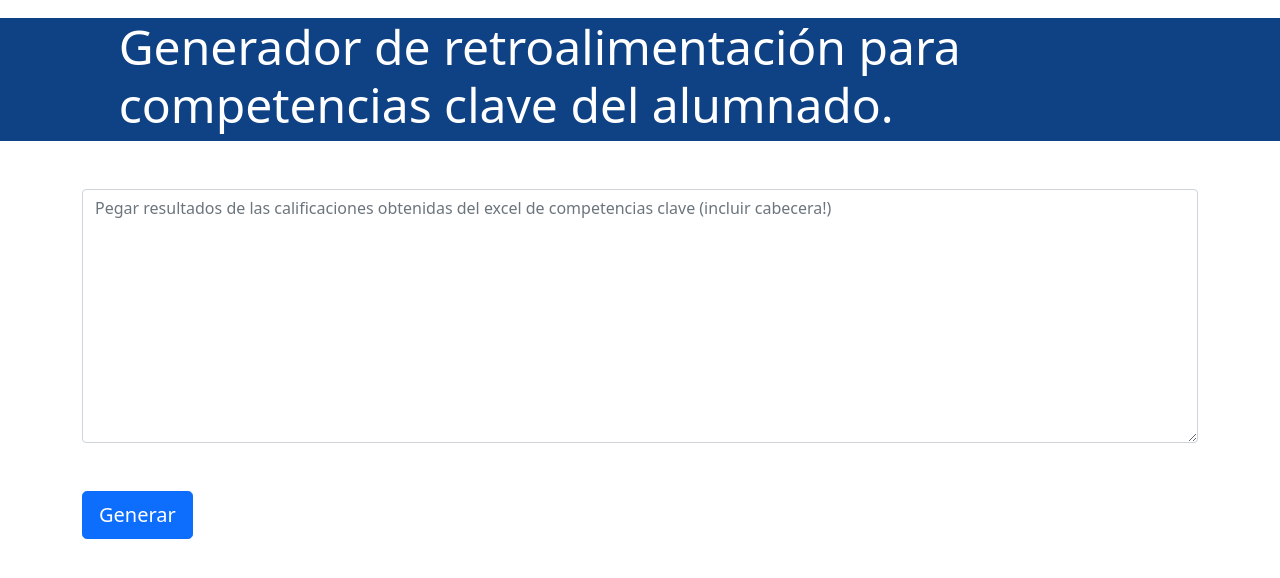
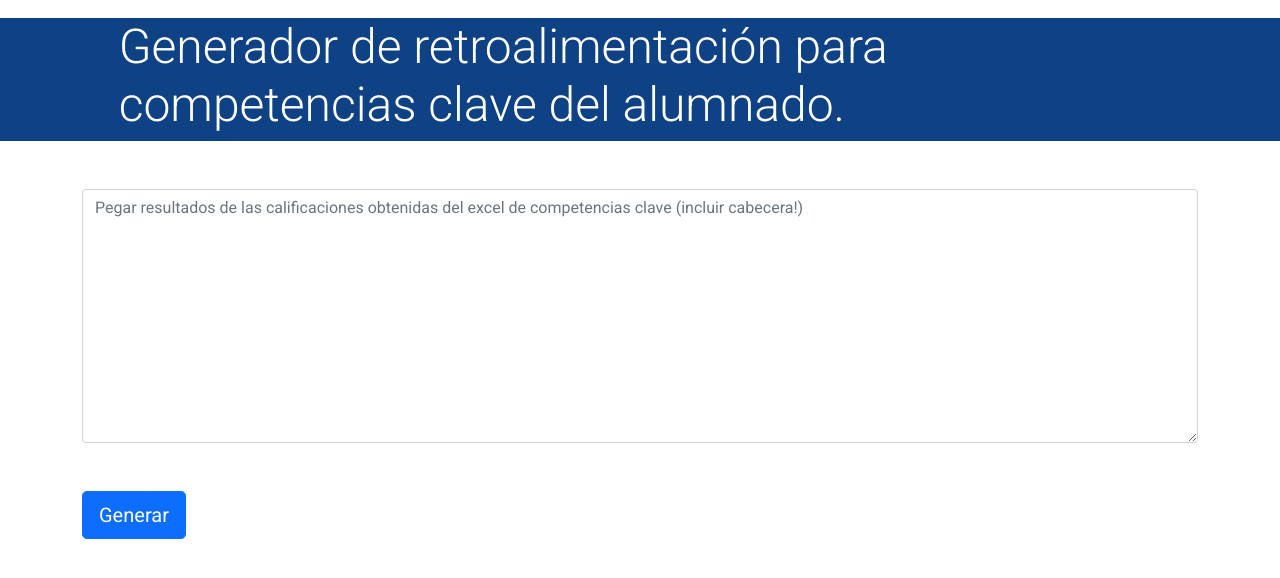
Before and after one commit to anderfrago/prompt-cc-feedback, a plain HTML site: page index.html in a window 1280 px wide. Shown: the part 98-676 px from the top of the page. Drawn offline with nearby package versions, Linux system fonts and the light colour scheme.

Commit message:
Update index.html

```diff
--- a/index.html
+++ b/index.html
@@ -10,15 +10,14 @@
     <link rel="preconnect" href="https://fonts.gstatic.com" crossorigin>
     <link href="https://fonts.googleapis.com/css2?family=Roboto:ital,wght@0,100..900;1,100..900&display=swap" rel="stylesheet">
     <style>
-       font-family: "Roboto" !important;
-       font-weight: 400 !important;
-        .display-5 {
+
+       body {
               font-family: "Roboto", sans-serif !important;
               font-optical-sizing: auto  !important;
               font-weight: 400  !important;
               font-style: normal  !important;
         }
-        .btn-primary {
+        .nire-btn-primary {
             background-color: "#0f4185" !important;
         }
     </style>
@@ -47,7 +46,7 @@
                     <form class="form">
                         <textarea class="form-control" rows="10" cols="50"
                             placeholder="Pegar resultados de las calificaciones obtenidas del excel de competencias clave (incluir cabecera!)"></textarea>
-                        <button class="my-5 btn btn-primary btn-lg btn-block " type="submit">Generar</button>
+                        <button class="my-5 btn btn-primary nire-btn-primary btn-lg btn-block " type="submit">Generar</button>
                     </form>
 
                     <div class="mx-auto">
```
